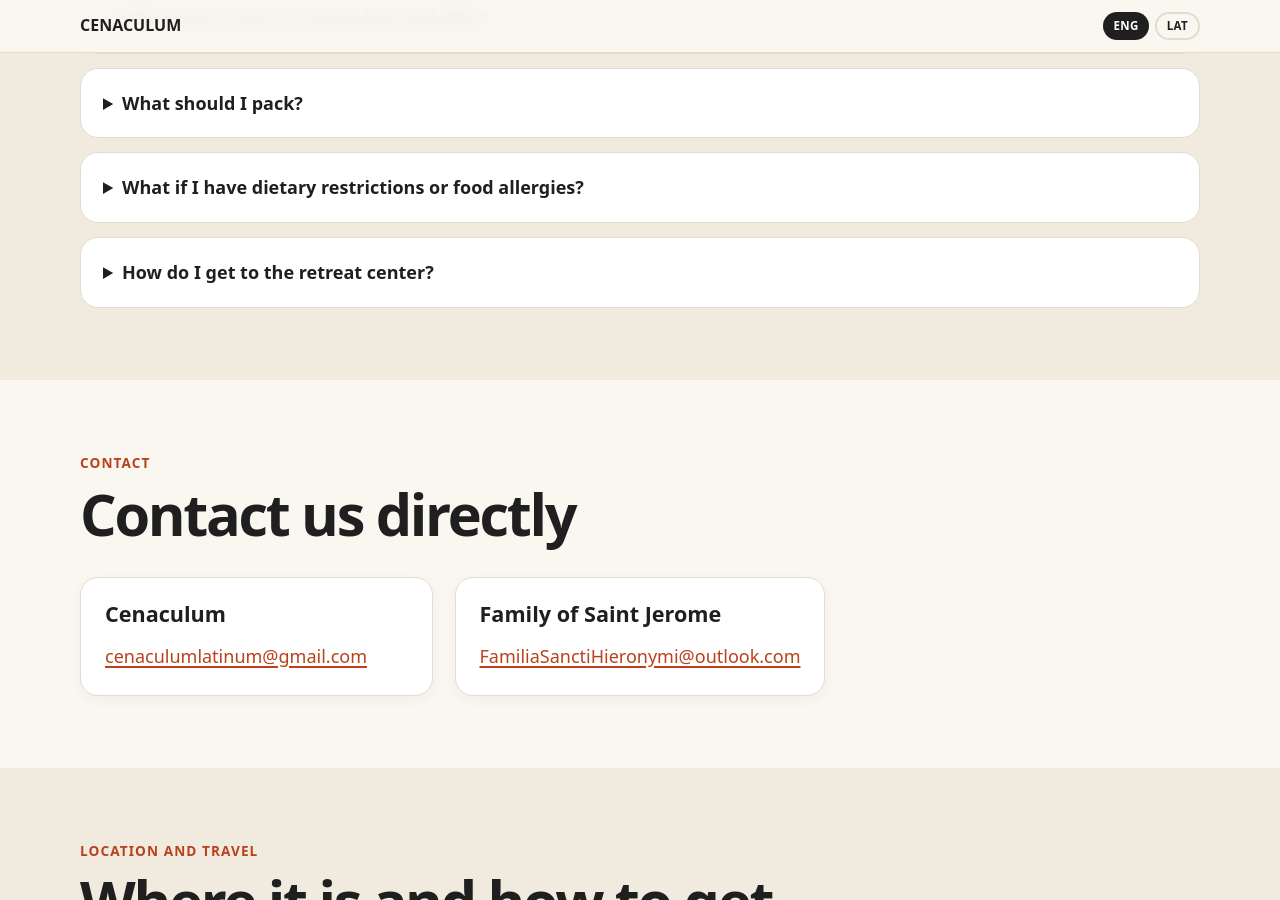
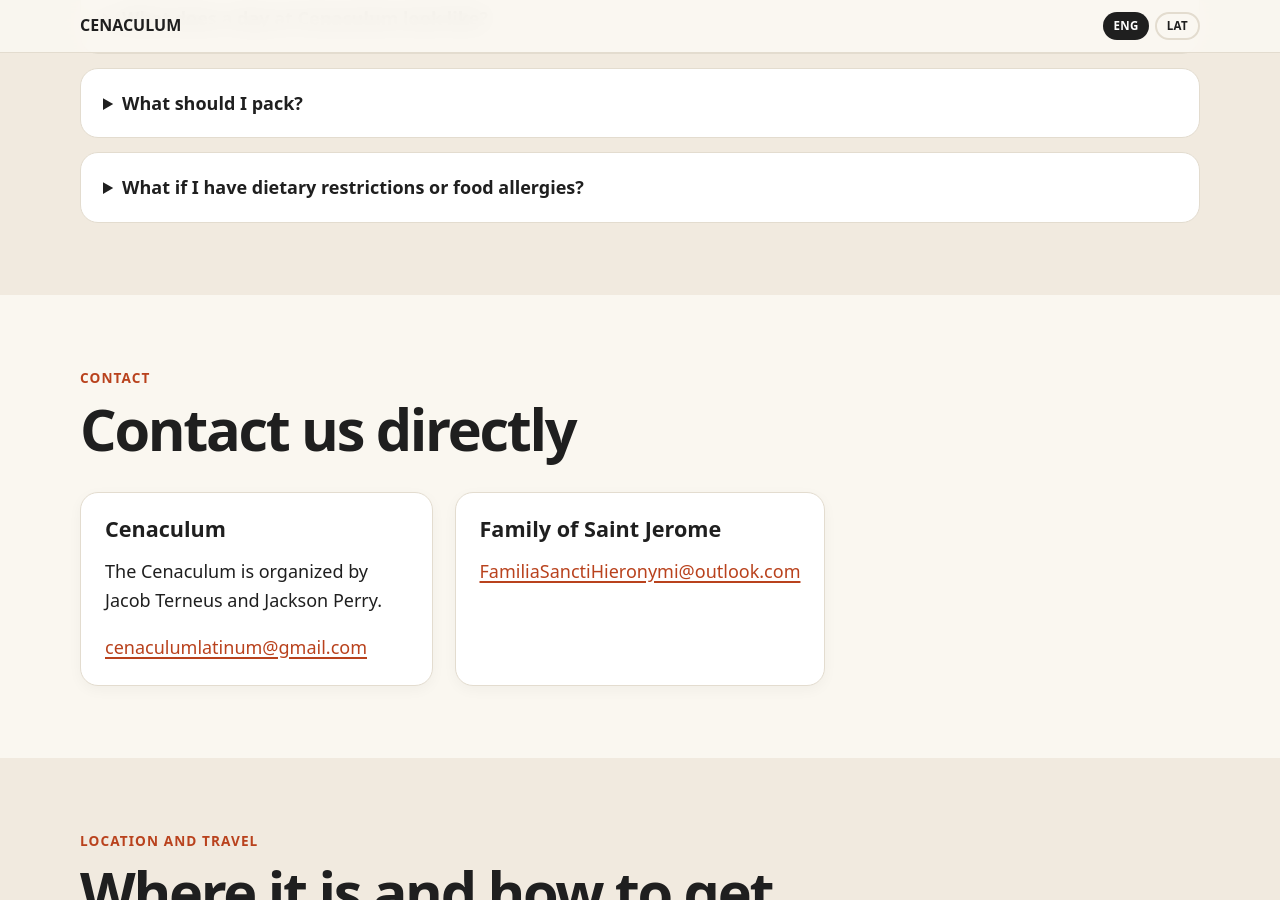
Before and after one commit to JacobTerneus1/cenaculum, a Jekyll site: the page built from index.html, in a window 1280 px wide and 900 px high, scrolled down 7155 px. Built offline with Jekyll 4.4.1, drawn with Linux system fonts in a browser that asks for light colours.

Commit message:
add organizer names

```diff
--- a/index.html
+++ b/index.html
@@ -690,10 +690,6 @@ title: CENACULUM
           </p>
         </details>
 
-        <details>
-          <summary>How do I get to the retreat center?</summary>
-          <p>Placeholder text for directions to the retreat center.</p>
-        </details>
       </div>
     </div>
 
@@ -751,10 +747,6 @@ title: CENACULUM
           </p>
         </details>
 
-        <details>
-          <summary>Quomodo ad locum recessus pervenio?</summary>
-          <p>Textus ad itinera ad locum recessus hic ponetur.</p>
-        </details>
       </div>
     </div>
   </div>
@@ -771,6 +763,7 @@ title: CENACULUM
       <div class="card-grid">
         <div class="card">
           <h3>Cenaculum</h3>
+          <p>The Cenaculum is organized by Jacob Terneus and Jackson Perry.</p>
           <p>
             <a href="mailto:cenaculumlatinum@gmail.com"
               >cenaculumlatinum@gmail.com</a
@@ -797,6 +790,7 @@ title: CENACULUM
       <div class="card-grid">
         <div class="card">
           <h3>Cenaculum</h3>
+          <p>Jacob Terneus et Jackson Perry Cenaculum ordinant.</p>
           <p>
             <a href="mailto:cenaculumlatinum@gmail.com"
               >cenaculumlatinum@gmail.com</a
```
